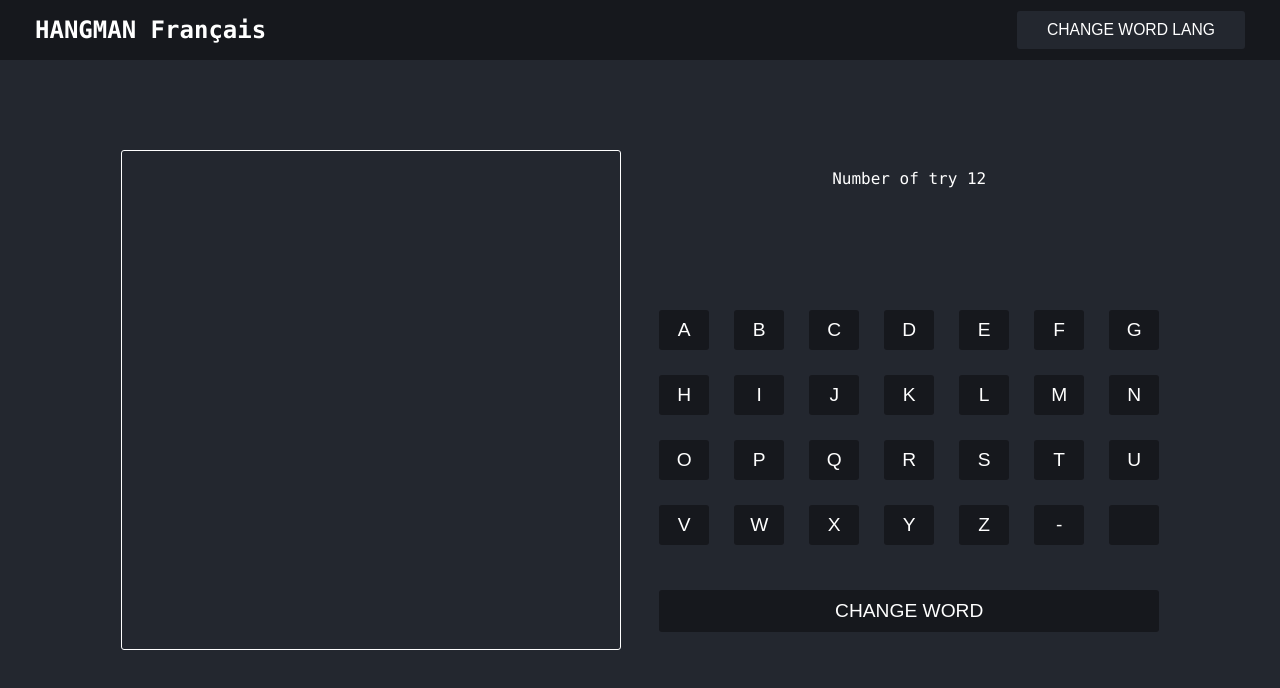
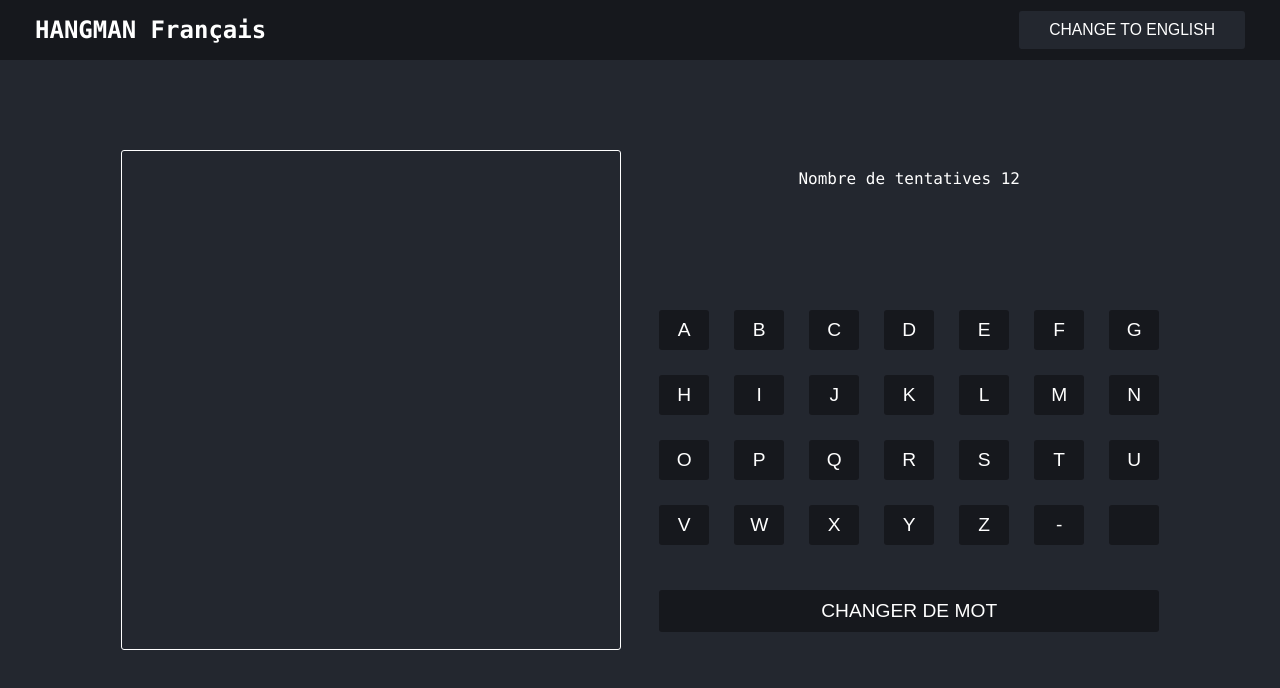
Before and after one commit to drissbenadjal/hangman-react, a React (Create React App) app: page / in a window 1280 px wide. Shown: the top 688 px of the page. Built offline with nearby package versions, Linux system fonts and the light colour scheme.

Commit message:
add translation on change lang

```diff
--- a/src/components/EndScreen.jsx
+++ b/src/components/EndScreen.jsx
@@ -1,17 +1,31 @@
+import React, { useContext } from 'react'
+import { LangContext } from "../useContext/langContext";
+
 export const Endscreen = ({ message, onClick, word }) => {
+
+    const { lang } = useContext(LangContext);
+
     let messageAffiche = "Error";
     if (message === 'win') {
-        messageAffiche = 'You win GG'
+        lang === 'fr-FR' ? messageAffiche = 'Vous avez gagné GG' : messageAffiche = 'You win GG'
     }
     if (message === 'loose') {
-        messageAffiche = 'You loose try again'
+        lang === 'fr-FR' ? messageAffiche = 'Vous avez perdu réessayez' : messageAffiche = 'You loose try again'
     }
 
     return (
         <div className="screen">
             <h3>{messageAffiche}</h3>
-            <p>The word was {word}</p>
-            <button className="btn" onClick={onClick}>restart the game</button>
+            <p>
+                {
+                    lang === 'fr-FR' ? 'Le mot était ' : 'The word was '
+                }
+                {word}</p>
+            <button className="btn" onClick={onClick}>
+                {
+                    lang === 'fr-FR' ? 'Recommencer' : 'Restart'
+                }
+            </button>
         </div>
     )
 }
--- a/src/components/Navbar.jsx
+++ b/src/components/Navbar.jsx
@@ -2,7 +2,7 @@ import React, { useContext } from 'react';
 
 import { LangContext } from '../useContext/langContext';
 
-export const Navbar = ({onClick}) => {
+export const Navbar = ({ onClick }) => {
     const { lang, toggleLang } = useContext(LangContext);
 
     const handleClick = () => {
@@ -13,7 +13,11 @@ export const Navbar = ({onClick}) => {
     return (
         <nav>
             <h1>HANGMAN {lang === 'fr-FR' ? 'Français' : 'English'}</h1>
-            <button className='btn--nav' onClick={handleClick}>Change word lang</button>
+            <button className='btn--nav' onClick={handleClick}>
+                {
+                    lang === 'fr-FR' ? 'Change to English' : 'Changer en Français'
+                }
+            </button>
         </nav>
     )
 }
--- a/src/pages/Home.jsx
+++ b/src/pages/Home.jsx
@@ -31,7 +31,7 @@ export const Home = () => {
             .then(res => res.json())
             .then(data => {
                 setWord(data.word)
-                console.log(data.word)
+                console.log(data.word + ' ' + lang)
             })
             .catch(err => {
                 console.log(err)
@@ -40,7 +40,7 @@ export const Home = () => {
 
     useEffect(() => {
         fetchWord();
-    }, [])
+    }, [lang])
 
     useEffect(() => {
         if (word) {
@@ -102,7 +102,11 @@ export const Home = () => {
             <div className="hangman__wrapper">
                 <Hangman tryLetters={tryLetters} />
                 <div className="hangman__container">
-                    <p>Number of try {tryLetters}</p>
+                    <p>
+                        {
+                            lang === 'en-GB' ? 'Number of try ' : 'Nombre de tentatives '
+                        }
+                        {tryLetters}</p>
                     <h2 className="invisible-word">{invisible}</h2>
                     <div className="letter__container">
                         {
@@ -113,7 +117,11 @@ export const Home = () => {
                             })
                         }
                     </div>
-                    <button className="btn--secondary" onClick={handleRestart}>Change word</button>
+                    <button className="btn--secondary" onClick={handleRestart}>
+                        {
+                            lang === 'en-GB' ? 'Change word' : 'Changer de mot'
+                        }
+                    </button>
                 </div>
                 {
                     EndValue && <Endscreen message={EndValue} onClick={() => handleRestart()} word={word} />
```
